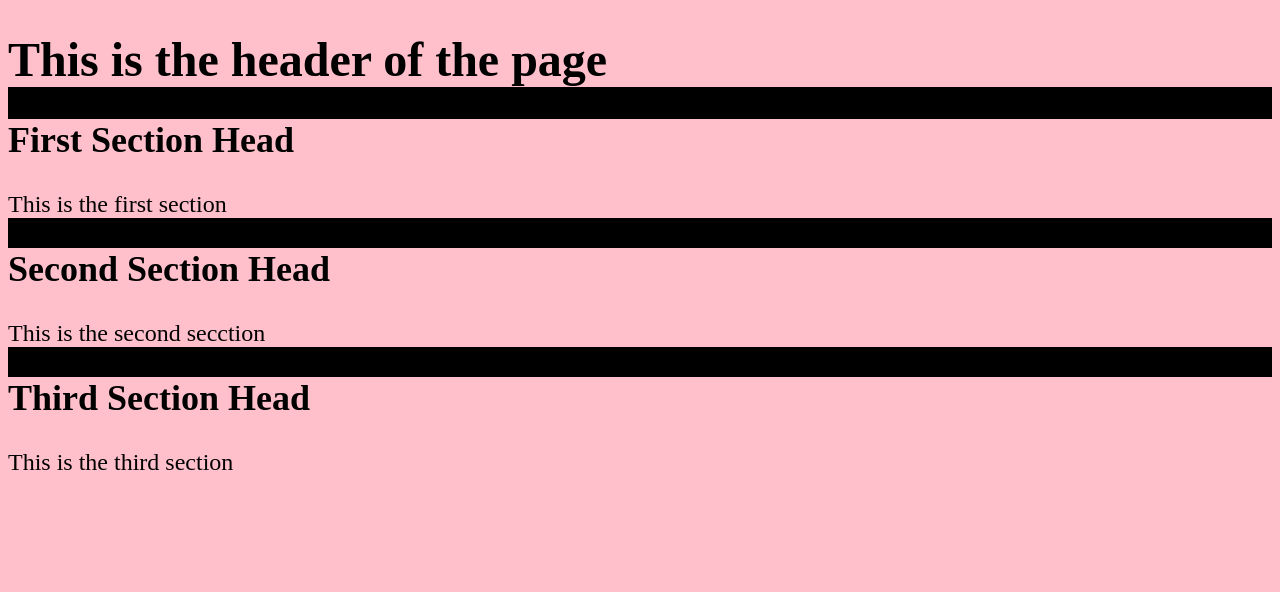
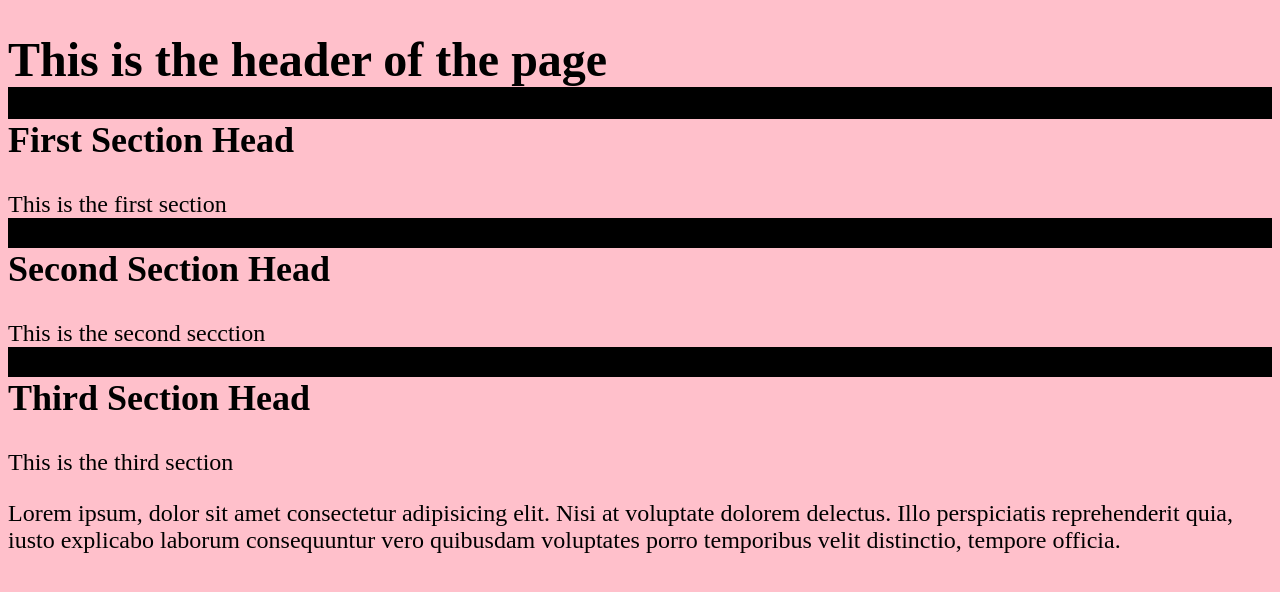
Before and after one commit to ScoBoFoSho/JavaScript-Practice, a plain HTML site: page index.html in a window 1280 px wide. Drawn offline with Linux system fonts and the light colour scheme.

Commit message:
Lorem ipsum

```diff
--- a/index.html
+++ b/index.html
@@ -29,6 +29,12 @@
     <section>
       <h2>Third Section Head</h2>
       <p>This is the third section</p>
+      <p>
+        Lorem ipsum, dolor sit amet consectetur adipisicing elit. Nisi at
+        voluptate dolorem delectus. Illo perspiciatis reprehenderit quia, iusto
+        explicabo laborum consequuntur vero quibusdam voluptates porro
+        temporibus velit distinctio, tempore officia.
+      </p>
     </section>
 
     <footer></footer>
```
